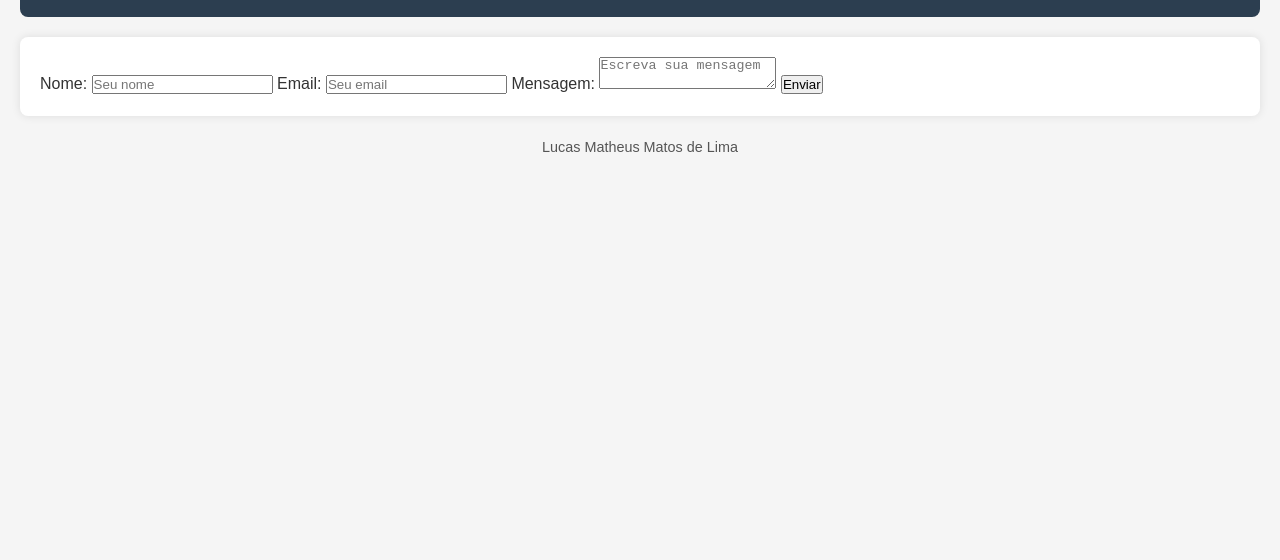
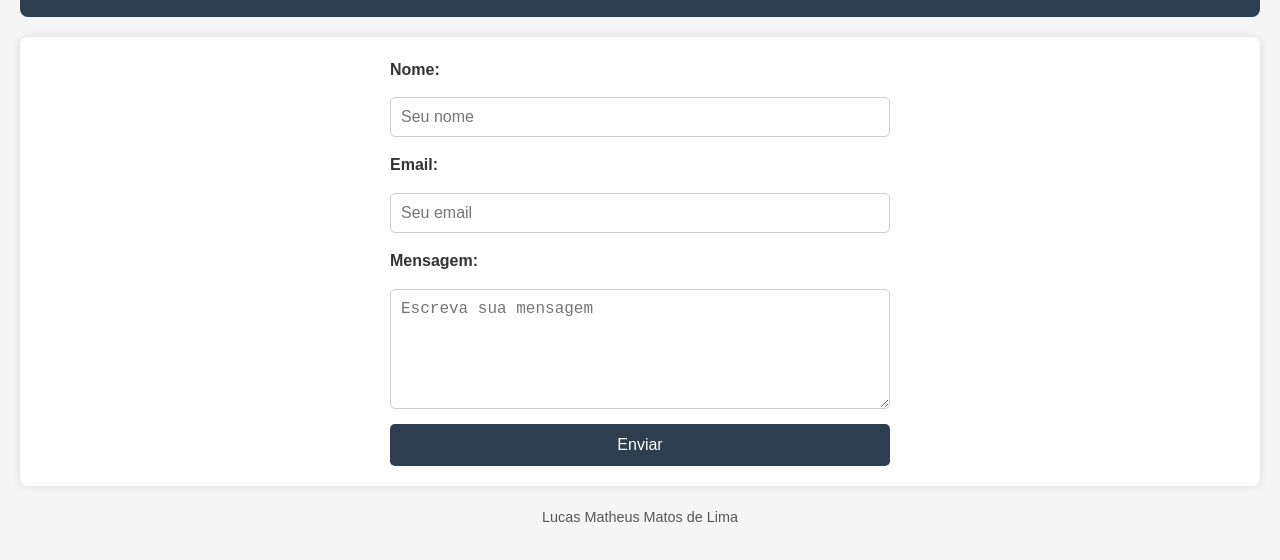
Before and after one commit to lucasmmtl/Aula-Elemar, a plain HTML site: page contato.html in a window 1280 px wide. Shown: the part 120-680 px from the top of the page. Drawn offline with Linux system fonts and the light colour scheme.

Commit message:
Update style.css

```diff
--- a/css/style.css
+++ b/css/style.css
@@ -1,3 +1,4 @@
+/* Index */
 * {
   margin: 0;
   padding: 0;
@@ -47,6 +48,48 @@
   color: #555;
 }
 
+/* Formulário */
+form {
+  display: flex;
+  flex-direction: column;
+  max-width: 500px;
+  margin: 0 auto;
+  gap: 15px;
+}
+
+form label {
+  font-weight: bold;
+}
+
+form input,
+form textarea {
+  padding: 10px;
+  border-radius: 5px;
+  border: 1px solid #ccc;
+  font-size: 1rem;
+  width: 100%;
+}
+
+form textarea {
+  resize: vertical;
+  min-height: 120px;
+}
+
+form button {
+  padding: 12px;
+  background-color: #2c3e50;
+  color: white;
+  border: none;
+  border-radius: 5px;
+  cursor: pointer;
+  font-size: 1rem;
+  transition: background 0.3s;
+}
+
+form button:hover {
+  background-color: #1a252f;
+}
+
 @media (max-width: 600px) {
   body {
     padding: 10px;
@@ -59,4 +102,8 @@
   h1 {
     font-size: 1.5em;
   }
+
+  form {
+    max-width: 100%;
   }
+}
```
Lines whose indentation alone changed are shown as unchanged.
